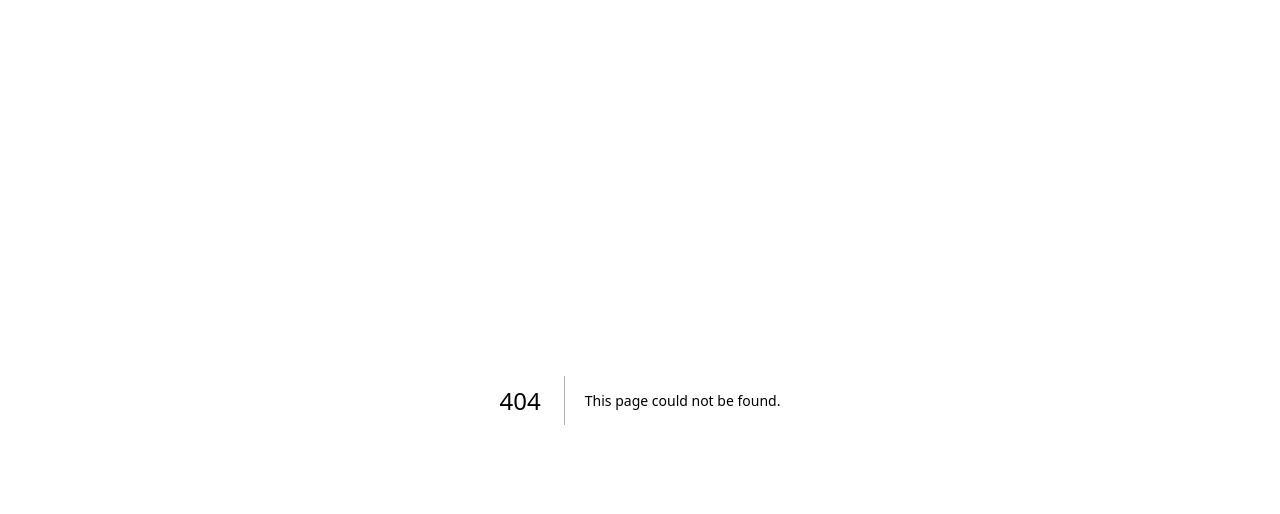
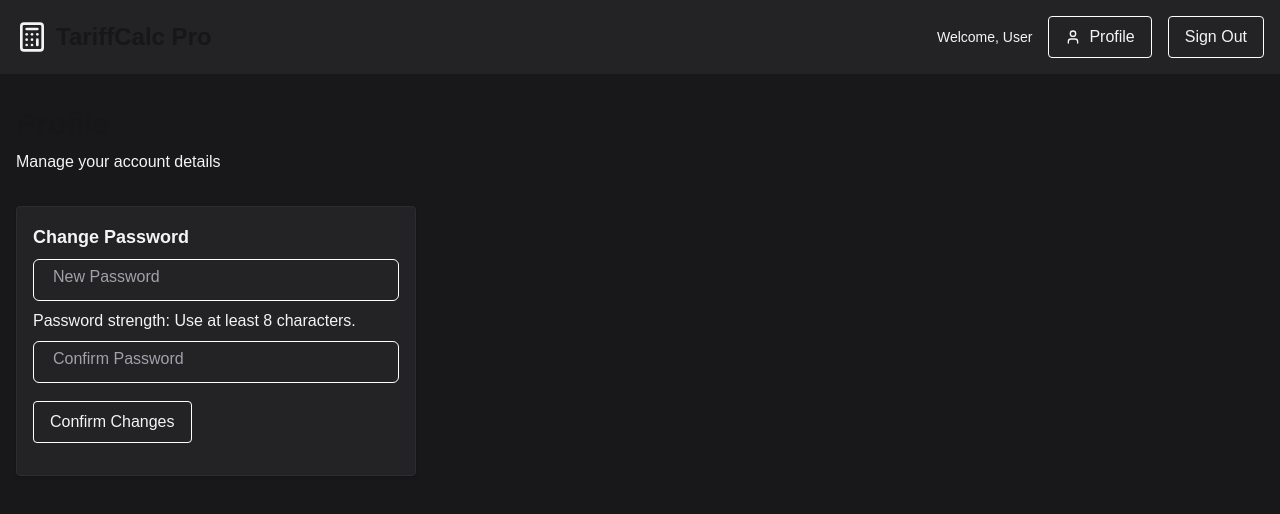
Before and after one commit to tyxyx/tariff, a Next.js app in the folder frontend/: page /profile in a window 1280 px wide. Before the commit this address had no page. Shown: the top 514 px of the page. Built offline with nearby package versions, Linux system fonts and the light colour scheme.

Commit message:
added basic profile page

```diff
--- /dev/null
+++ b/frontend/app/profile/page.js
@@ -0,0 +1,92 @@
+"use client";
+import Link from "next/link";
+import { Button } from "@/components/ui/button";
+import { Input } from "@/components/ui/input";
+import {
+  Card,
+  CardHeader,
+  CardTitle,
+} from "@/components/ui/card";
+import { Calculator, User } from "lucide-react";
+import { colors } from "@/styles/colors";
+import React, { useState } from "react";
+export default function DashboardPage() {
+  // const [newPassword, setNewPassword] = useState("");
+  // const [confirmPassword, setConfirmPassword] = useState("");
+  // const [error, setError] = useState("");
+
+  // const handleSubmit = (e) => {
+  //   e.preventDefault();
+  //   if (newPassword !== confirmPassword) {
+  //     setError("New password and confirmation do not match.");
+  //   } else {
+  //     setError("");
+  //   }
+  // };
+  return (
+    <div
+      className="min-h-screen"
+      style={{ backgroundColor: colors.background, color: colors.text }}
+    >
+      {/* Header */}
+      <header style={{ backgroundColor: colors.card, color: colors.text }}>
+        <div className="container mx-auto px-4 py-4">
+          <div className="flex items-center justify-between">
+            <div className="flex items-center gap-2">
+              <Calculator className="h-8 w-8 text-primary" />
+              <h1 className="text-2xl font-bold text-foreground">
+                TariffCalc Pro
+              </h1>
+            </div>
+            <div className="flex items-center gap-4">
+              <span className="text-sm text-muted-foreground">
+                {/* Welcome, {user.name} */}
+                Welcome, User
+              </span>
+              <Link href="/profile">
+                <Button
+                  variant="ghost"
+                  size="sm"
+                  className="gap-2 flex items-center"
+                >
+                  <User className="h-4 w-4" />
+                  Profile
+                </Button>
+              </Link>
+              {/* <Button variant="outline" onClick={handleLogout}> */}
+              <Button variant="outline">Sign Out</Button>
+            </div>
+          </div>
+        </div>
+      </header>
+
+      <div className="container mx-auto px-4 py-8">
+        <div className="mb-8">
+          <h2 className="text-3xl font-bold text-foreground mb-2">Profile</h2>
+          <p>Manage your account details</p>
+        </div>
+
+        <div className="grid md:grid-cols-2 lg:grid-cols-3 gap-6">
+
+          <Card className="hover:shadow-lg transition-shadow cursor-pointer">
+            <CardHeader>
+              <CardTitle>Change Password</CardTitle>
+
+              <form>
+                <div style={{ marginBottom: 18 }}>
+                  <Input label="New Password" type="password" />
+                  <p style={{ padding: "8px 0" }}>
+                    Password strength: Use at least 8 characters.
+                  </p>
+
+                  <Input label="Confirm Password" type="password" />
+                </div>
+                <Button>Confirm Changes</Button>
+              </form>
+            </CardHeader>
+          </Card>
+        </div>
+      </div>
+    </div>
+  );
+}
--- /dev/null
+++ b/frontend/components/ui/input.js
@@ -0,0 +1,51 @@
+import React, { useState } from "react";
+import { colors } from "@/styles/colors";
+export function Input({ label, type = "text", id }) {
+  const [value, setValue] = useState("");
+  const [focused, setFocused] = useState(false);
+
+  const isActive = focused || value.length > 0;
+
+  const wrapperStyle = {
+      position: "relative",
+
+  };
+
+  const inputStyle = {
+    padding: "8px 16px",
+    border: "1px solid #fff",
+    borderRadius: 6,
+    width: "100%",
+  };
+
+  const labelStyle = {
+    position: "absolute",
+    left: isActive ? 8 : 16,
+    top: isActive ? -5 : 10,
+    padding: "0 4px",
+    backgroundColor: "#fff",
+    fontSize: isActive ? 14 : 16,
+    lineHeight: 1,
+    backgroundColor:colors.buttonDark,
+    color: colors.cardMuted,
+    transition: "all 0.15s ease-out",
+    pointerEvents: "none",
+  };
+
+  return (
+    <div style={wrapperStyle}>
+      <input
+        id={id}
+        type={type}
+        style={inputStyle}
+        value={value}
+        onFocus={() => setFocused(true)}
+        onBlur={() => setFocused(false)}
+        onChange={(e) => setValue(e.target.value)}
+      />
+      <label htmlFor={id} style={labelStyle}>
+        {label}
+      </label>
+    </div>
+  );
+}
```
